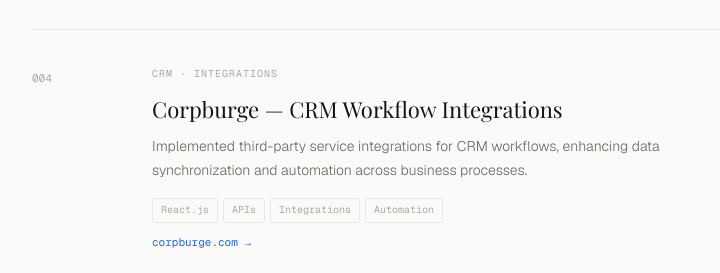
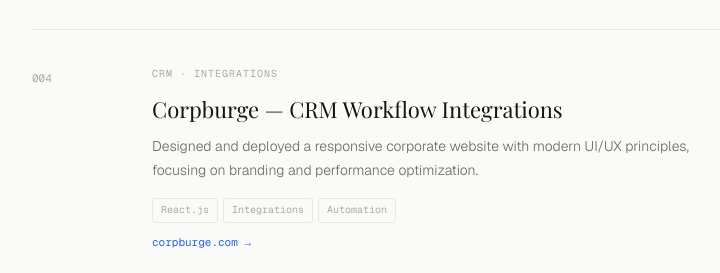
Before and after one commit to awssaty27/Satyam_dev_portfolio, a plain HTML site: page index.html in a window 1280 px wide. Shown: the part 2360-2633 px from the top of the page, without its empty margins (116-836 px from the left). Drawn offline with nearby package versions, Linux system fonts and the light colour scheme; a web font is replaced by a local one.

Commit message:
feat: changed final

```diff
--- a/index.html
+++ b/index.html
@@ -849,12 +849,12 @@
           <div class="proj-type">CRM · Integrations</div>
           <div class="proj-title">Corpburge — CRM Workflow Integrations</div>
           <p class="proj-desc">
-            Implemented third-party service integrations for CRM workflows, enhancing data synchronization and
-            automation across business processes.
+            Designed and deployed a responsive corporate website with modern UI/UX principles, focusing on branding and
+            performance optimization.
           </p>
           <div class="proj-chips">
             <span class="proj-chip">React.js</span>
-            <span class="proj-chip">APIs</span>
+            <!-- <span class="proj-chip">APIs</span> -->
             <span class="proj-chip">Integrations</span>
             <span class="proj-chip">Automation</span>
           </div>
```
